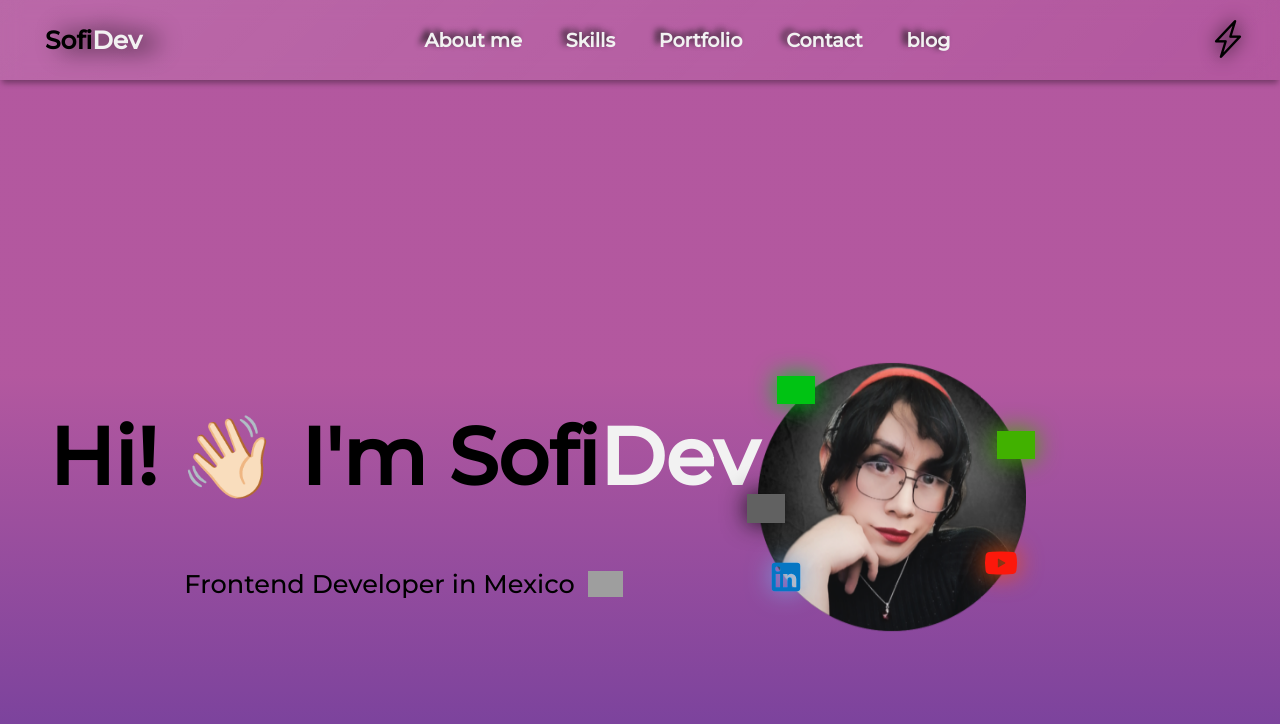
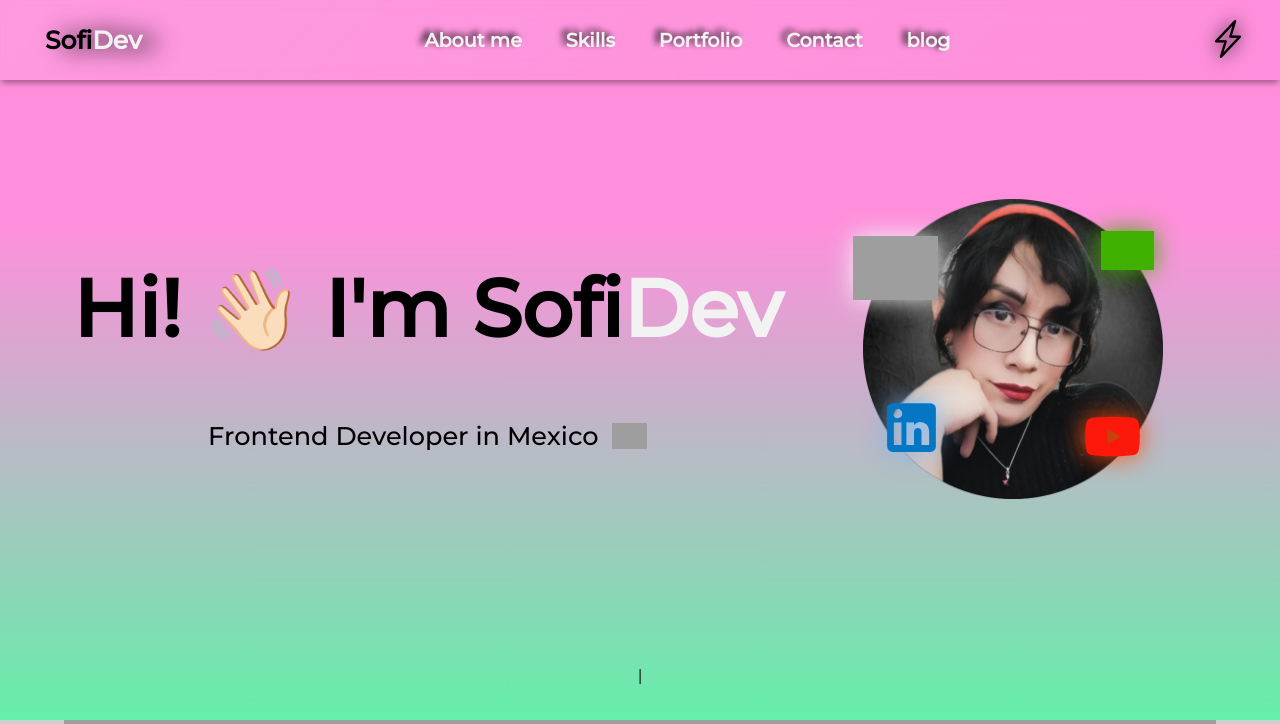
Before and after one commit to SofiDevO/SofiDev-landingpage, a PHP site: page / in a window 1280 px wide. Shown: the top 724 px of the page. Run offline with PHP 8.4, Linux system fonts and the light colour scheme; grey boxes are pictures that could not be loaded.

Commit message:
se elimina icono whatsapp, se ajusta css

```diff
--- a/Styles/darkmode.css
+++ b/Styles/darkmode.css
@@ -74,6 +74,9 @@ nav .menu-aside{
     filter: drop-shadow(2px -5px 16px #D608A9);
 }
 
+.github{
+    filter: invert(100%) drop-shadow(5px 5px 10px #76FFC3);
+}
  /* DIVIDERS */
 
  #divider1{
--- a/Styles/divider.css
+++ b/Styles/divider.css
@@ -59,21 +59,22 @@
 @media (min-width:850px){
     .custom-shape-divider-bottom-1685513857 {
         position: absolute;
-    bottom: -458px;
+    bottom: -191px;
     left: 0;
     width: 100%;
     overflow: hidden;
     line-height: 0;
     }
 
-
-
     .custom-shape-divider-bottom-1685513857 svg {
         position: relative;
         display: block;
-        width: calc(152% + 328.79999999999995px);
-        height: 436px;
-        }
+        width: calc(152% + 299.79999999999995px);
+        height: 310px;
+    }
+
+
+
 
     .custom-shape-divider-bottom-1685513857 .shape-fill {
         fill:rgb(206, 206, 206);
--- a/Styles/styles.css
+++ b/Styles/styles.css
@@ -25,7 +25,8 @@ body {
   align-items: center;
   align-content: center;
   gap: 22px;
-  background: linear-gradient(0deg, rgba(65, 6, 138, 0.736) 15%, rgba(160, 5, 126, 0.589) 63%);
+  background: linear-gradient(180deg, #FF8FDC 31%, #64EFAA 100%);
+
   height: 766px;
 }
 
@@ -96,6 +97,7 @@ h1 span:hover {
 .side-img img{
   width: 200px;
   animation:  slideup 0.8s ease forwards;
+  position: relative;
 }
 
 /* Iconos de redes sociales  */
@@ -106,7 +108,7 @@ h1 span:hover {
 }
 /* tamaño de los iconos */
 .social img{
-  width: 32px;
+  width: 50px;
     filter: drop-shadow(0 0 12px var(--seccond-color));
 }
 .social img:hover{
@@ -114,50 +116,51 @@ h1 span:hover {
 }
 
 /* Iconos individuales, color y posición */
-.whatsapp{
-  filter: invert(47%) sepia(89%) saturate(2229%) hue-rotate(90deg) brightness(97%) contrast(109%);
+
+.github{
   position: relative;
-  bottom: 180px;
-  right: -5px;
+    bottom: 191px;
+    right: -3px;
     transform: translateY(-200px);
-  animation: expand 0.8s ease forwards;
+    animation: slideIn 1s ease-in-out forwards;
     z-index: 20;
 }
-.github{
-  filter: invert(100%);
-  position: relative;
-  bottom: 95px;
-  right: 45px;
-  transform: translateY(-200px);
-  animation: slideIn 1.5s ease-in-out forwards;
-  z-index: 20;
+
+.github img{
+
+  width: 65px;
 }
 .linkedin{
   filter: invert(30%) sepia(100%) saturate(1072%) hue-rotate(180deg) brightness(96%) contrast(97%);
     position: relative;
-  bottom: 20px;
-  right: 30px;
+    bottom: 49px;
+    right: 37px;
     transform: translateY(-200px);
     animation: slideUp 0.8s ease forwards;
     z-index: 20;
 }
+.linkedin img{
+  width:55px;
+}
 .platzi{
   filter: invert(53%) sepia(39%) saturate(3085%) hue-rotate(64deg) brightness(100%) contrast(101%);
   position: relative;
-  bottom: 160px;
-  right: -45px;
+  bottom: 201px;
+  right: -19px;
   transform: translateY(-300px);
   animation: expand 1.5s ease-in-out forwards;
   z-index: 20;
 }
+
+.platzi img{
+  width: 35px;
+}
 .youtube{
-
-
   filter: invert(28%) sepia(90%) saturate(6257%) hue-rotate(354deg) brightness(96%) contrast(106%);
   position: relative;
-  bottom: 65px;
-  right: -2px;
-  transform: translateY(50px);
+  bottom: 82px;
+  right: 19px;
+  transform: translateY(500px);
   animation: expand 0.8s ease-in-out forwards 0.8s;
   z-index: 20;
 }
@@ -334,7 +337,7 @@ h1 span:hover {
   cursor: pointer;
 }
 
-/* TERCERA SEXXION */
+
 
 
 
@@ -344,13 +347,17 @@ h1 span:hover {
 
 @media (min-width:850px){
   #hero{
-    height: 1016px;
+    height: 720px;
   }
 
   .contenedor-hero {
-    grid-template-columns: 1.5fr 1fr;
-    height: 698px;
+    display: flex;
+    height: 631px;
     align-items: center;
+    justify-content: space-around;
+    align-content: center;
+    flex-wrap: wrap;
+    width: 95%;
   }
   #hero .container{
     display: flex;
@@ -376,7 +383,7 @@ h1 span:hover {
 
 
   .side-img img{
-    width: 268px;
+    width: 300px;
   }
   .social{
     display: flex;
@@ -386,32 +393,35 @@ h1 span:hover {
   }
 
   .social img{
-    width: 38px;
+    width: 65px;
   }
-  .whatsapp{
-    position: relative;
-    top: 0;
-    right: 250px;
-  }
+
   .github{
     position: relative;
-    top: 70px;
-    right: 280px;
+    top: 34px;
+    right: 311px;
+  }
+
+  .github img{
+    width: 85px;
   }
   .linkedin{
     position: relative;
-    top: 85px;
-    right: 260px;
+    top: 109px;
+    right: 285px;
   }
   .platzi{
     position: relative;
-    top: -100px;
-    right: 30px;
+    top: -140px;
+    right: 63px;
+  }
+  .platzi img{
+    width: 53px;
   }
   .youtube{
     position: relative;
-    top: -35px;
-    right: 45px;
+    top: -26px;
+    right: 84px;
   }
 
 
@@ -419,7 +429,7 @@ h1 span:hover {
   /* SEGUNDA SECCION ACERCA DE MI */
 
   #aboutMe{
-    isplay: flex;
+    display: flex;
     justify-content: center;
     align-items: flex-start;
     height: 1243px;
--- a/index.html
+++ b/index.html
@@ -103,9 +103,7 @@
             </div>
             <div class="social">
 
-                <a class="whatsapp" href="https://wa.me/message/YGWCCZCOA2NXL1" target="_blank" rel=" nofollow noreferrer noopener">
-                <img src="./assets/whatsapp.svg">
-                </a>
+
 
                 <a class="github" href= "https://github.com/SofiDevO" target="_blank" rel="nofollow noreferrer noopener">
                 <img src="./assets/github-light.svg">
--- a/js/darkTheme.js
+++ b/js/darkTheme.js
@@ -13,8 +13,7 @@ const titulo= d.getElementById ('titulo-saludo');
 const spanTitulo = d.getElementById('span-titulo')
 const subtitulo= d.getElementById ('subtitulo');
 const profilePic = d.getElementById('profile-pic');
-const linkOracle = d.getElementById('link-oracle');
-const linkPlatzi = d.getElementById('link-platzi');
+const iconGithub = d.querySelector('.github');
 
 /* ELEMNTOS DEL MENU HAMBURGUESA */
 const botonHamburguesa = d.getElementById('hamburguesa')
@@ -31,6 +30,8 @@ const divider1 = d.getElementById('divider1');
 /* SECCION ACERCA DE */
 const acercaDeTitulo = d.getElementById('acercaDeTitulo');
 const acercadDeSpan = d.getElementById('span-titulo2');
+const linkPlatzi = d.getElementById('link-platzi');
+const linkOracle = d.getElementById('link-oracle');
 const contenidoTexto = d.getElementById('textos');
 const cajaCristal = d.getElementById('caja-cristal');
 
@@ -58,13 +59,14 @@ export  function cambiarModo(){
 
 
         /* ELEMNTOS DE HERO */
-        fondoHero.style.background = 'linear-gradient(0deg, rgba(65, 6, 138, 0.736) 20%, rgba(160, 5, 126, 0.589) 63%)';
+        fondoHero.style.background = 'linear-gradient(180deg, #FF8FDC 31%, #64EFAA 100%)';
         titulo.style.color = 'black';
         spanTitulo.style.filter = '';
         spanTitulo.style.color = 'white';
         span.style.filter = '';
         span.style.color = ''
         subtitulo.style.color = '';
+        iconGithub.style.filter= '';
 
 
         /* Elemntos del menu hamburguesa */
@@ -125,7 +127,7 @@ export  function cambiarModo(){
         spanTitulo.style.filter = ' drop-shadow(0 0 11px  rgba(0,212,255,1)';
         subtitulo.style.color = 'white';
         profilePic.style.filter = 'drop-shadow(2px -5px 16px #D608A9)';
-
+        iconGithub.style.filter= 'invert(100%) drop-shadow(5px 5px 10px #76FFC3)'
 
 
         /* DIVIDERS */
```
Lines whose indentation alone changed are shown as unchanged.
